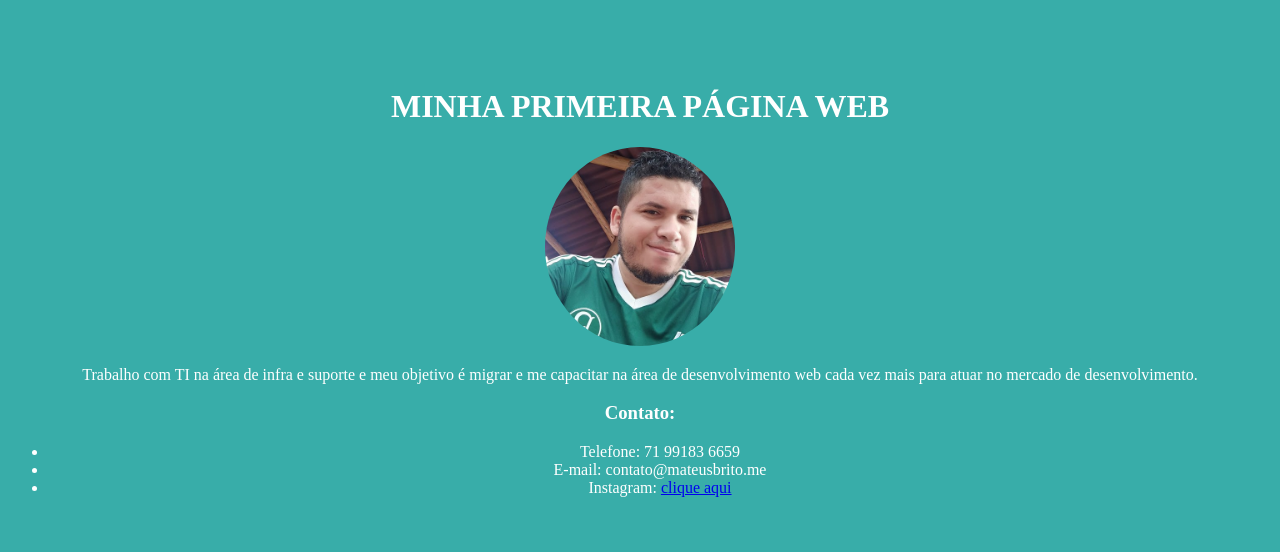
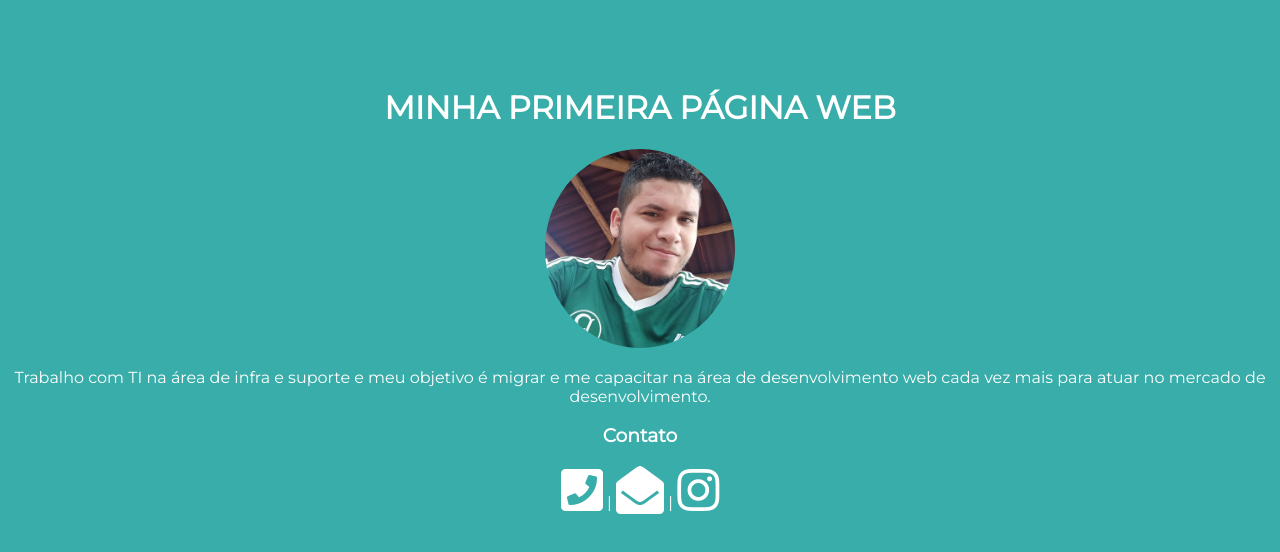
Before and after one commit to brittomateus27/primeira-atividade, a plain HTML site: page index.html in a window 1280 px wide. Drawn offline with Linux system fonts and the light colour scheme.

Commit message:
Icones, Favicon e Analytics

```diff
--- a/index.html
+++ b/index.html
@@ -6,7 +6,20 @@
     <meta name="description" content="Minha primeira atividade do curso Universo Front-End">
     <title>Mateus Brito</title>
     <link rel="stylesheet" href="style.css">
+    <link rel="stylesheet" href="https://use.fontawesome.com/releases/v5.5.0/css/all.css" integrity="sha384-B4dIYHKNBt8Bc12p+WXckhzcICo0wtJAoU8YZTY5qE0Id1GSseTk6S+L3BlXeVIU" crossorigin="anonymous">
+    <link href="https://fonts.googleapis.com/css?family=Montserrat" rel="stylesheet">
+    <link rel="shortcut icon" href="favicon.ico" type="image/x-icon">
+    <link rel="icon" href="favicon.ico" type="image/x-icon">
   </head>
+  <!-- Global site tag (gtag.js) - Google Analytics -->
+ <script async src="https://www.googletagmanager.com/gtag/js?id=UA-130187414-1"></script>
+ <script>
+   window.dataLayer = window.dataLayer || [];
+   function gtag(){dataLayer.push(arguments);}
+   gtag('js', new Date());
+
+   gtag('config', 'UA-130187414-1');
+ </script>
   <body>
     <header class="intro">
       <h1 class="intro">MINHA PRIMEIRA PÁGINA WEB</h1>
@@ -14,11 +27,13 @@
       <p>
         Trabalho com TI na área de infra e suporte e meu objetivo é migrar e me capacitar na área de desenvolvimento web cada vez mais para  atuar no mercado de desenvolvimento.
       </p>
-      <h3>Contato:</h3>
-      <ul>
-        <li>Telefone: 71 99183 6659</li>
-        <li>E-mail: contato@mateusbrito.me</li>
-        <li>Instagram: <a target="_blank" href="http://instagram.com/mateus.brito27">clique aqui</a></li>
+      <h3>Contato</h3>
+      <ul class="lista-linha">
+        <li><a href="tel:71991836659"><i class="fas fa-3x fa-phone-square"></a></i></li>
+        <li>|</li>
+        <li><a href="mailto:contato@mateusbrito.me"><i class="fas fa-3x fa-envelope-open"></a></i></li>
+        <li>|</li>
+        <li><a target="_blank" href="http://instagram.com/mateus.brito27"><i class="fab fa-3x fa-instagram"></a></i></li>
       </ul>
     </header>
 
--- a/style.css
+++ b/style.css
@@ -1,5 +1,9 @@
 body{
   background-color: #38ada9;
+  font-family: 'Montserrat', sans-serif;
+}
+a{
+  color: inherit;
 }
 .intro{
   color: white;
@@ -11,3 +15,11 @@ body{
   max-width: 15%;
   max-height: 15%;
 }
+.lista-linha{
+  list-style: none;
+  padding-left: 0;
+}
+
+.lista-linha li{
+  display: inline-block;
+}
```
Also changed, not shown: favicon.ico (added).
